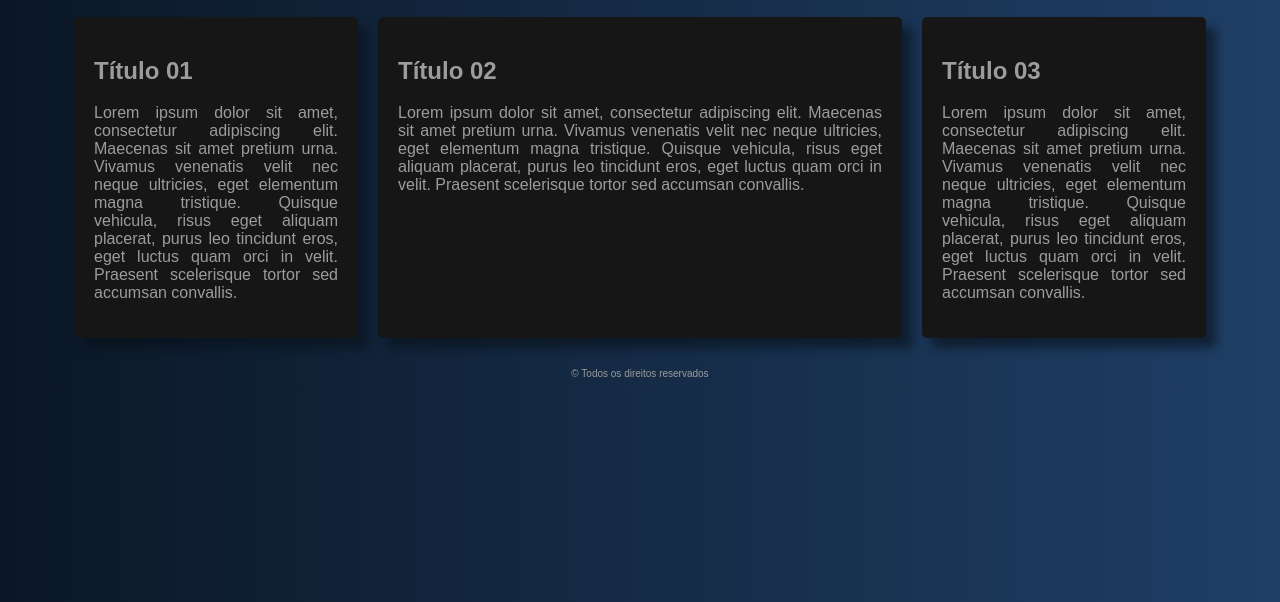
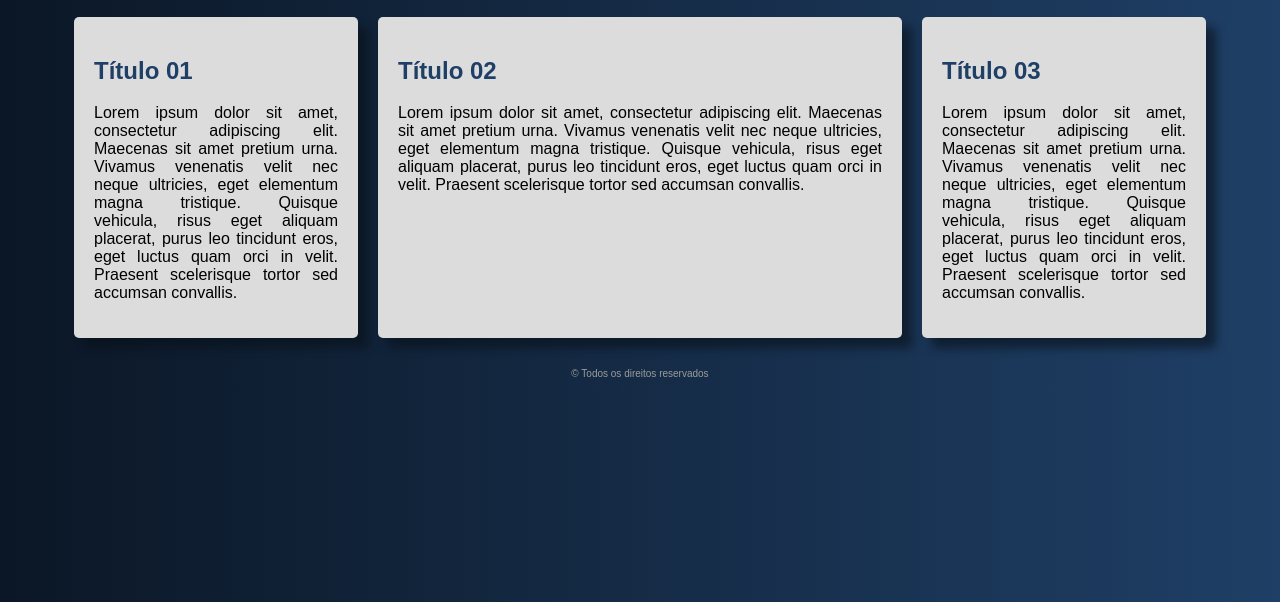
Before and after one commit to sabrinapedroso/teste_02, a plain HTML site: page aula15/Layout2.html in a window 1280 px wide. Shown: the part 198-800 px from the top of the page. Drawn offline with Linux system fonts and the light colour scheme.

Commit message:
Versão 3.4

```diff
--- a/aula15/css/layout2.css
+++ b/aula15/css/layout2.css
@@ -27,8 +27,7 @@ header{
     color: #e32936;
 }
 .conteudo{
-    color: #9c9c9c;
-    background-color: #161616;
+    background-color: gainsboro;
     text-align: justify;
     border-radius: 5px;
     padding: 20px;
@@ -36,11 +35,14 @@ header{
     box-shadow: 10px 10px 10px #08101a98;
     float: left;
 }
+h2{
+       color: #1f3f66;
+}
 .principal{
     display: flex;
 }
 .conteudo:hover{
-    background-color: #181818;
+    background-color: rgb(206, 205, 205);
 }
 .central{
     width: 4500px;
```
